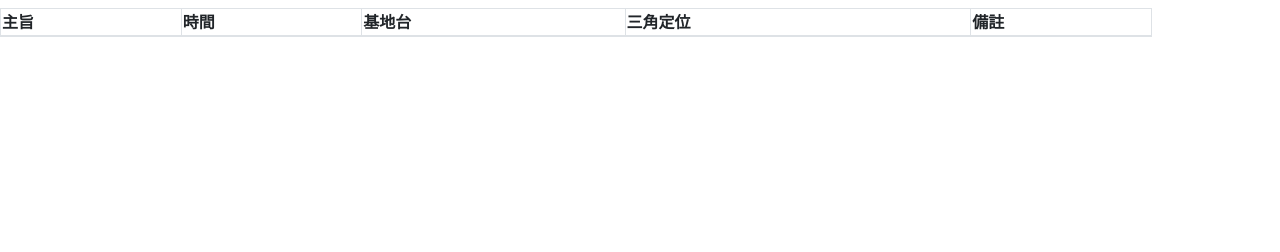
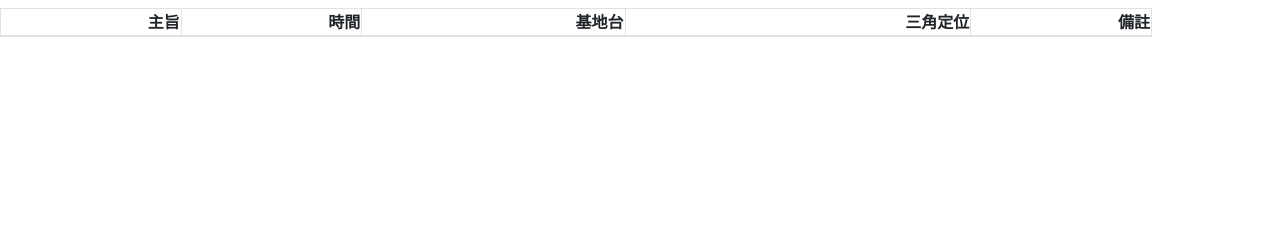
Before and after one commit to latteouka/loccib-frontend, a Flask app: page /show in a window 1280 px wide. Shown: the part 48-300 px from the top of the page. Run offline with Flask 2, Linux system fonts and the light colour scheme; data that the repository does not hold is empty; some libraries are stand-ins or nearby versions.

Commit message:
make it better

```diff
--- a/templates/records.html
+++ b/templates/records.html
@@ -11,21 +11,21 @@
 	<table class="table-bordered table-striped table-condensed cf">
 	    <thead class="cf">
 	        <tr>
-	            <th>主旨</th>
-	            <th>時間</th>
-	            <th>基地台</th>
-	            <th>三角定位</th>
-	            <th>備註</th>
+	            <th class="numeric">主旨</th>
+	            <th class="numeric">時間</th>
+	            <th class="numeric">基地台</th>
+	            <th class="numeric">三角定位</th>
+	            <th class="numeric">備註</th>
 	        <tr>
 	    </thead>
 	    <tbody>
 	    	{% for result in results %}
 		        <tr>
-		            <td data-title="主旨">{{result["header"]}}</td>
-		            <td data-title="時間">{{result["time"]}}</td>
-		            <td data-title="基地台">{{result["cell_lon"]}}</td>
-		            <td data-title="三角定位">http://www.google.com.tw/maps/search/{{result["tri_lat"]}},{{result["tri_lon"]}}</td>
-		            <td data-title="備註">{{result["msg"]}}</td>
+		            <td data-title="主旨" class="numeric">{{result["header"]}}</td>
+		            <td data-title="時間" class="numeric">{{result["time"]}}</td>
+		            <td data-title="基地台" class="numeric">{{result["cell_lon"]}}</td>
+		            <td data-title="三角定位" class="numeric">http://www.google.com.tw/maps/search/{{result["tri_lat"]}},{{result["tri_lon"]}}</td>
+		            <td data-title="備註" class="numeric">{{result["msg"]}}</td>
 		        </tr>
 		    {% endfor %}
 	    </tbody>
```
